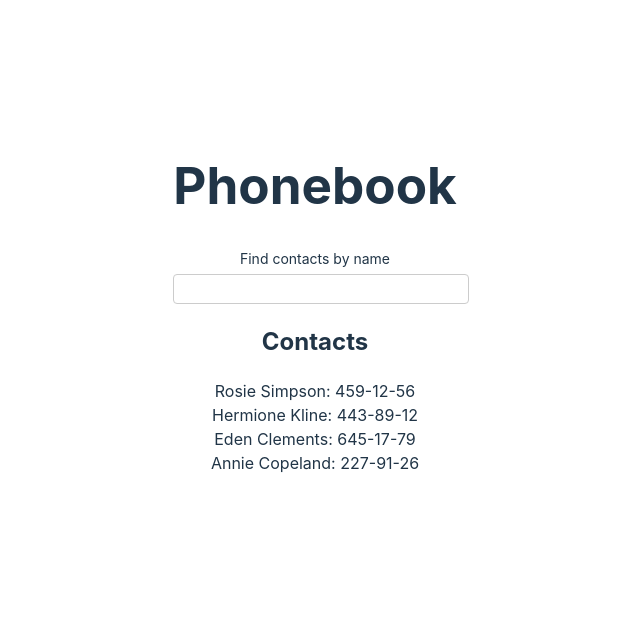
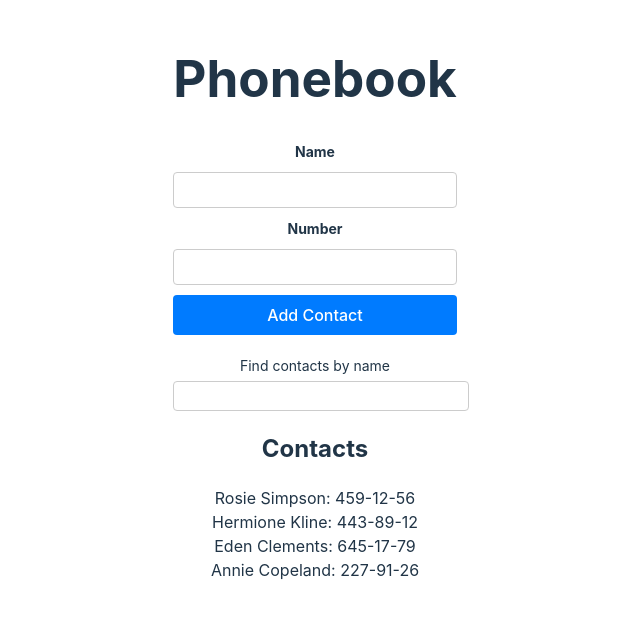
Before and after one commit to bo4ik83/goit-react-hw-03, a React (Vite) app: page / in a window 1280 px wide. Shown: the part 101-720 px from the top of the page, without its empty margins (325-965 px from the left). Built offline with nearby package versions, Linux system fonts and the light colour scheme.

Commit message:
add-contactform

```diff
--- a/package.json
+++ b/package.json
@@ -10,8 +10,11 @@
     "preview": "vite preview"
   },
   "dependencies": {
+    "formik": "^2.4.6",
+    "nanoid": "^5.0.9",
     "react": "^18.3.1",
-    "react-dom": "^18.3.1"
+    "react-dom": "^18.3.1",
+    "yup": "^1.5.0"
   },
   "devDependencies": {
     "@eslint/js": "^9.15.0",
--- a/src/Components/App/App.jsx
+++ b/src/Components/App/App.jsx
@@ -1,10 +1,12 @@
 import { useState } from "react";
+import { nanoid } from "nanoid";
 import ContactList from "../ContactList/ContactList";
+import ContactForm from "../ContactForm/ContactForm.jsx";
 import SearchBox from "../SearchBox/SearchBox";
 import "./App.css";
 
 const App = () => {
-  const [contacts] = useState([
+  const [contacts, setContacts] = useState([
     { id: "id-1", name: "Rosie Simpson", number: "459-12-56" },
     { id: "id-2", name: "Hermione Kline", number: "443-89-12" },
     { id: "id-3", name: "Eden Clements", number: "645-17-79" },
@@ -16,6 +18,16 @@
     setFilter(e.target.value);
   };
 
+  const addContact = ({ name, number }) => {
+    const newContact = {
+      id: nanoid(),
+      name,
+      number,
+    };
+
+    setContacts((prevContacts) => [...prevContacts, newContact]);
+  };
+
   const filteredContacts = contacts.filter((contact) =>
     contact.name.toLowerCase().includes(filter.toLowerCase())
   );
@@ -23,6 +35,7 @@
   return (
     <div style={{ padding: "20px" }}>
       <h1>Phonebook</h1>
+      <ContactForm onAddContact={addContact} />
       <SearchBox value={filter} onChange={handleFilterChange} />
       <h2>Contacts</h2>
       <ContactList contacts={filteredContacts} />
--- /dev/null
+++ b/src/Components/ContactForm/ContactForm.jsx
@@ -0,0 +1,60 @@
+import PropTypes from "prop-types";
+import { Formik, Form, Field, ErrorMessage } from "formik";
+import * as Yup from "yup";
+import styles from "./ContactForm.module.css";
+
+const validationSchema = Yup.object({
+  name: Yup.string()
+    .min(3, "Must be at least 3 characters")
+    .max(50, "Must be 50 characters or less")
+    .required("Name is required"),
+  number: Yup.string()
+    .min(3, "Must be at least 3 characters")
+    .max(50, "Must be 50 characters or less")
+    .required("Number is required"),
+});
+
+const ContactForm = ({ onAddContact }) => {
+  const handleSubmit = (values, { resetForm }) => {
+    onAddContact(values);
+    resetForm();
+  };
+
+  return (
+    <Formik
+      initialValues={{ name: "", number: "" }}
+      validationSchema={validationSchema}
+      onSubmit={handleSubmit}
+    >
+      {() => (
+        <Form className={styles.form}>
+          <label htmlFor="name" className={styles.label}>
+            Name
+          </label>
+          <Field name="name" type="text" className={styles.input} />
+          <ErrorMessage name="name" component="div" className={styles.error} />
+
+          <label htmlFor="number" className={styles.label}>
+            Number
+          </label>
+          <Field name="number" type="text" className={styles.input} />
+          <ErrorMessage
+            name="number"
+            component="div"
+            className={styles.error}
+          />
+
+          <button type="submit" className={styles.button}>
+            Add Contact
+          </button>
+        </Form>
+      )}
+    </Formik>
+  );
+};
+
+ContactForm.propTypes = {
+  onAddContact: PropTypes.func.isRequired,
+};
+
+export default ContactForm;
--- /dev/null
+++ b/src/Components/ContactForm/ContactForm.module.css
@@ -0,0 +1,37 @@
+.form {
+  display: flex;
+  flex-direction: column;
+  gap: 10px;
+  margin-bottom: 20px;
+}
+
+.label {
+  font-size: 14px;
+  font-weight: bold;
+}
+
+.input {
+  padding: 8px;
+  font-size: 16px;
+  border: 1px solid #ccc;
+  border-radius: 4px;
+}
+
+.error {
+  color: red;
+  font-size: 12px;
+}
+
+.button {
+  padding: 10px;
+  font-size: 16px;
+  background-color: #007bff;
+  color: #fff;
+  border: none;
+  border-radius: 4px;
+  cursor: pointer;
+}
+
+.button:hover {
+  background-color: #0056b3;
+}
```
Also changed, not shown: 1 other file (tests, documents, lock files or other folders).
